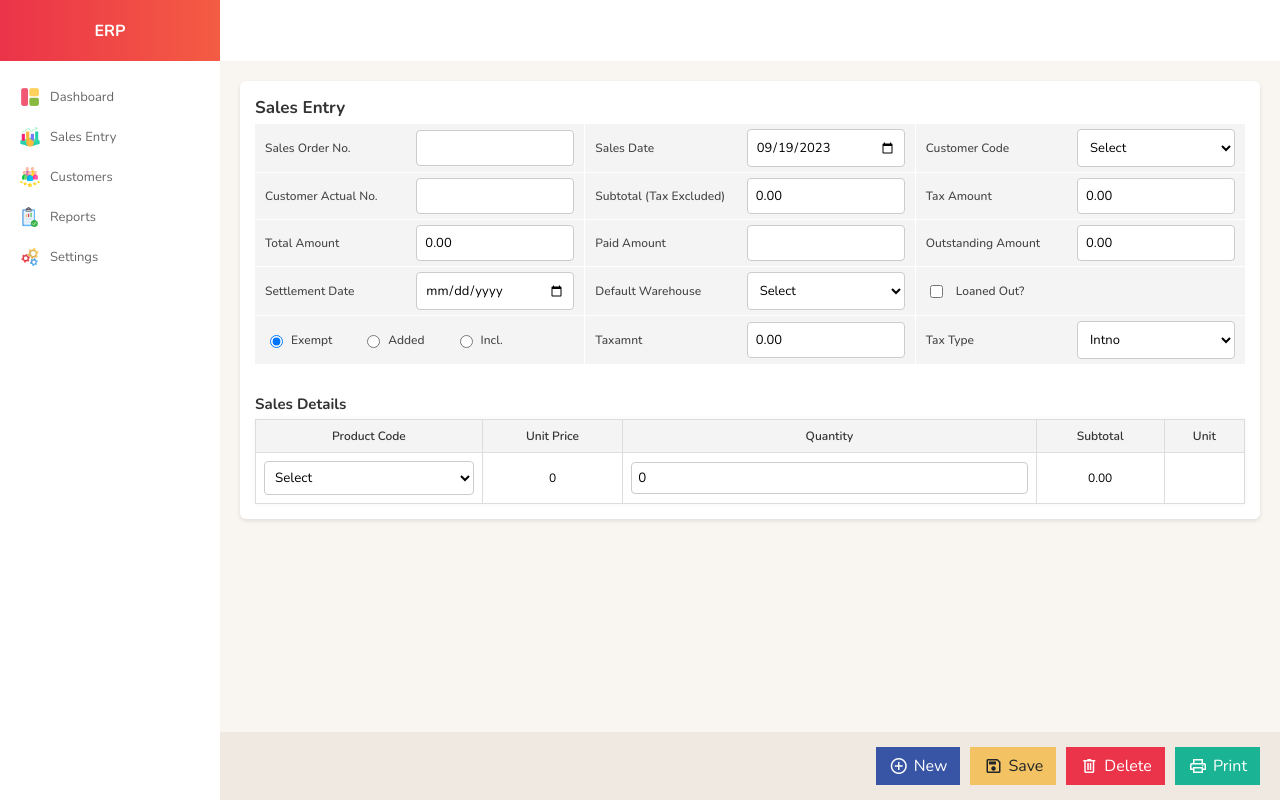
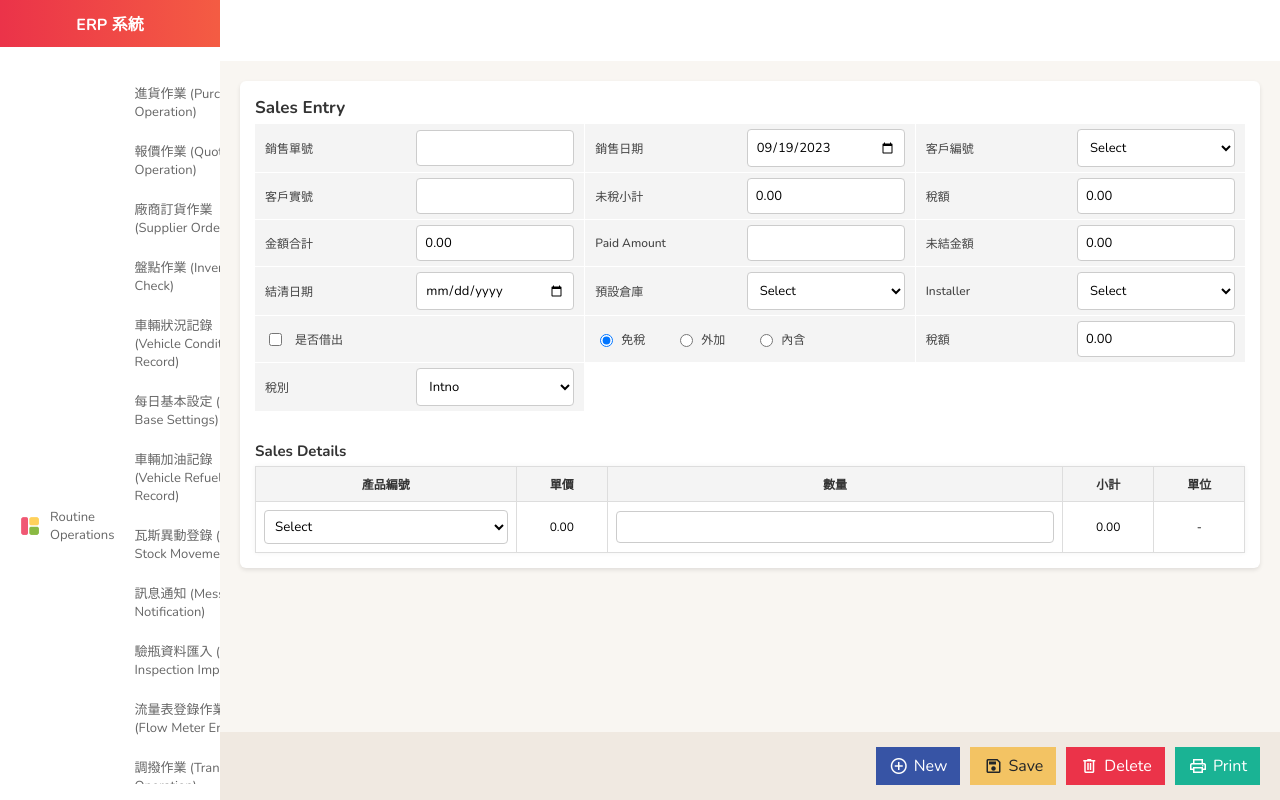
Before and after one commit to Hari2734/erp_sales_ui, a React (Create React App) app: page / in a window 1280 px wide. Built offline with nearby package versions, Linux system fonts and the light colour scheme.

Commit message:
changes to other language

```diff
--- a/src/components/SalesForm.jsx
+++ b/src/components/SalesForm.jsx
@@ -1,44 +1,44 @@
-import React, { useState, useEffect } from 'react';
-import '../styles/ErpSales.css'; // Assuming you have a CSS file for styling
-import data from './data.json';
+import React, { useState, useEffect } from "react";
+import "../styles/ErpSales.css"; // Assuming you have a CSS file for styling
+import data from "./data.json";
 
 const SalesEntry = () => {
   const [form, setForm] = useState({
-    salesOrderNo: '',
-    salesDate: '2023-09-19',
-    customerId: '',
-    customerActualNo: '',
-    paidAmount: '',
-    settlementDate: '',
-    warehouseId: '',
+    salesOrderNo: "",
+    salesDate: "2023-09-19",
+    customerId: "",
+    customerActualNo: "",
+    paidAmount: "",
+    settlementDate: "",
+    warehouseId: "",
     isBorrowed: false,
-    taxType: 'intno',
-    taxOption: 'Exempt',
+    taxType: "intno",
+    taxOption: "Exempt",
   });
 
   const [salesItem, setSalesItem] = useState({
-    productId: '',
-    quantity: 0,
+    productId: "",
+    quantity: "",
     price: 0,
     subtotal: 0,
   });
 
   useEffect(() => {
-    const product = data.products.find(p => p.id === salesItem.productId);
-    const price = product ? product.price : 0;
+    const product = data.products.find((p) => p.id === salesItem.productId);
+    const price = product ? product.price : "";
     const subtotal = price * salesItem.quantity;
-    setSalesItem(prev => ({ ...prev, price, subtotal }));
+    setSalesItem((prev) => ({ ...prev, price, subtotal }));
   }, [salesItem.productId, salesItem.quantity]);
 
   const handleFormChange = (field, value) => {
-    setForm(prev => ({ ...prev, [field]: value }));
+    setForm((prev) => ({ ...prev, [field]: value }));
   };
 
   const handleItemChange = (field, value) => {
-    setSalesItem(prev => ({ ...prev, [field]: value }));
+    setSalesItem((prev) => ({ ...prev, [field]: value }));
   };
 
-  const taxAmount = form.taxOption === 'Added' ? salesItem.subtotal * 0.1 : 0;
+  const taxAmount = form.taxOption === "Added" ? salesItem.subtotal * 0.1 : 0;
   const totalAmount = salesItem.subtotal + taxAmount;
   const outstandingAmount = totalAmount - (parseFloat(form.paidAmount) || 0);
 
@@ -49,75 +49,155 @@ const SalesEntry = () => {
 
         <div className="form-grid">
           <label>
-          Sales Order No.
-          <input type="text" value={form.salesOrderNo} onChange={e => handleFormChange('salesOrderNo', e.target.value)} />
+          銷售單號
+            <input
+              type="text"
+              value={form.salesOrderNo}
+              onChange={(e) => handleFormChange("salesOrderNo", e.target.value)}
+            />
           </label>
           <label>
-          Sales Date
-          <input type="date" value={form.salesDate} onChange={e => handleFormChange('salesDate', e.target.value)} />
+          銷售日期
+            <input
+              type="date"
+              value={form.salesDate}
+              onChange={(e) => handleFormChange("salesDate", e.target.value)}
+            />
           </label>
           <label>
-          Customer Code
-          <select value={form.customerId} onChange={e => handleFormChange('customerId', e.target.value)}>
+          客戶編號
+            <select
+              value={form.customerId}
+              onChange={(e) => handleFormChange("customerId", e.target.value)}
+            >
               <option value="">Select</option>
-            {data.customers.map(c => (
-              <option key={c.id} value={c.id}>{c.name}</option>
+              {data.customers.map((c) => (
+                <option key={c.id} value={c.id}>
+                  {c.name}
+                </option>
               ))}
             </select>
           </label>
           <label>
-          Customer Actual No.
-          <input type="text" value={form.customerActualNo} onChange={e => handleFormChange('customerActualNo', e.target.value)} />
+          客戶實號
+            <input
+              type="text"
+              value={form.customerActualNo}
+              onChange={(e) =>
+                handleFormChange("customerActualNo", e.target.value)
+              }
+            />
           </label>
           <label>
-          Subtotal (Tax Excluded)
+          未稅小計
             <input type="text" value={salesItem.subtotal.toFixed(2)} readOnly />
           </label>
           <label>
-          Tax Amount
+          稅額
             <input type="text" value={taxAmount.toFixed(2)} readOnly />
           </label>
           <label>
-          Total Amount
+          金額合計
             <input type="text" value={totalAmount.toFixed(2)} readOnly />
           </label>
           <label>
             Paid Amount
-          <input type="text" value={form.paidAmount} onChange={e => handleFormChange('paidAmount', e.target.value)} />
+            <input
+              type="text"
+              value={form.paidAmount}
+              onChange={(e) => handleFormChange("paidAmount", e.target.value)}
+            />
           </label>
           <label>
-          Outstanding Amount
+          未結金額
             <input type="text" value={outstandingAmount.toFixed(2)} readOnly />
           </label>
           <label>
-          Settlement Date
-          <input type="date" value={form.settlementDate} onChange={e => handleFormChange('settlementDate', e.target.value)} />
+          結清日期
+            <input
+              type="date"
+              value={form.settlementDate}
+              onChange={(e) =>
+                handleFormChange("settlementDate", e.target.value)
+              }
+            />
           </label>
           <label>
-          Default Warehouse
-          <select value={form.warehouseId} onChange={e => handleFormChange('warehouseId', e.target.value)}>
+          預設倉庫
+            <select
+              value={form.warehouseId}
+              onChange={(e) => handleFormChange("warehouseId", e.target.value)}
+            >
               <option value="">Select</option>
-            {data.warehouses.map(w => (
-              <option key={w.id} value={w.id}>{w.name}</option>
+              {data.warehouses.map((w) => (
+                <option key={w.id} value={w.id}>
+                  {w.name}
+                </option>
               ))}
             </select>
           </label>
+          <label>
+            Installer
+            <select
+              value={form.installerId}
+              onChange={(e) => handleFormChange("installerId", e.target.value)}
+            >
+              <option value="">Select</option>
+              {data.salespersons.map((sp) => (
+                <option key={sp.id} value={sp.id}>
+                  {sp.name}
+                </option>
+              ))}
+            </select>
+          </label>
+
           <label className="checkbox-label">
-          Loaned Out?
-          <input type="checkbox" checked={form.isBorrowed} onChange={e => handleFormChange('isBorrowed', e.target.checked)} />
+          是否借出
+            <input
+              type="checkbox"
+              checked={form.isBorrowed}
+              onChange={(e) => handleFormChange("isBorrowed", e.target.checked)}
+            />
           </label>
           <div className="radio-group">
-          <label><input type="radio" name="taxOption" checked={form.taxOption === 'Exempt'} onChange={() => handleFormChange('taxOption', 'Exempt')} /> Exempt</label>
-          <label><input type="radio" name="taxOption" checked={form.taxOption === 'Added'} onChange={() => handleFormChange('taxOption', 'Added')} /> Added</label>
-          <label><input type="radio" name="taxOption" checked={form.taxOption === 'Incl.'} onChange={() => handleFormChange('taxOption', 'Incl.')} /> Incl.</label>
+            <label>
+              <input
+                type="radio"
+                name="taxOption"
+                checked={form.taxOption === "Exempt"}
+                onChange={() => handleFormChange("taxOption", "Exempt")}
+              />{" "}
+              免稅
+            </label>
+            <label>
+              <input
+                type="radio"
+                name="taxOption"
+                checked={form.taxOption === "Added"}
+                onChange={() => handleFormChange("taxOption", "Added")}
+              />{" "}
+              外加
+            </label>
+            <label>
+              <input
+                type="radio"
+                name="taxOption"
+                checked={form.taxOption === "Incl."}
+                onChange={() => handleFormChange("taxOption", "Incl.")}
+              />{" "}
+              內含
+            </label>
           </div>
           <label>
-          Taxamnt
+          稅額
             <input type="text" value={taxAmount.toFixed(2)} readOnly />
           </label>
           <label>
-          Tax Type
-          <select value={form.taxType} onChange={e => handleFormChange('taxType', e.target.value)}>
+          稅別
+            <select
+              value={form.taxType}
+              onChange={(e) => handleFormChange("taxType", e.target.value)}
+            >
               <option value="intno">Intno</option>
             </select>
           </label>
@@ -127,38 +207,50 @@ const SalesEntry = () => {
         <table className="sales-table">
           <thead>
             <tr>
-            <th>Product Code</th>
-            <th>Unit Price</th>
-            <th>Quantity</th>
-            <th>Subtotal</th>
-            <th>Unit</th>
+              <th>產品編號</th>
+              <th>單價</th>
+              <th>數量</th>
+              <th>小計</th>
+              <th>單位</th>
             </tr>
           </thead>
           <tbody>
             <tr>
               <td>
-              <select value={salesItem.productId} onChange={e => handleItemChange('productId', e.target.value)}>
+                <select
+                  value={salesItem.productId}
+                  onChange={(e) =>
+                    handleItemChange("productId", e.target.value)
+                  }
+                >
                   <option value="">Select</option>
-                {data.products.map(p => (
-                  <option key={p.id} value={p.id}>{p.name}</option>
+                  {data.products.map((p) => (
+                    <option key={p.id} value={p.id}>
+                      {p.name}
+                    </option>
                   ))}
                 </select>
               </td>
-            <td>{salesItem.price}</td>
+              <td>{salesItem.price || "0.00"}</td>
               <td>
                 <input
                   type="number"
-                value={salesItem.quantity}
-                onChange={e => handleItemChange('quantity', parseInt(e.target.value) || 0)}
+                  value={salesItem.quantity || ""}
+                  onChange={(e) =>
+                    handleItemChange("quantity", parseInt(e.target.value) || 0)
+                  }
                   min="0"
+                  disabled={!salesItem.productId}
                 />
               </td>
               <td>{salesItem.subtotal.toFixed(2)}</td>
-            <td>{data.products.find(p => p.id === salesItem.productId)?.unit || ''}</td>
+              <td>
+                {data.products.find((p) => p.id === salesItem.productId)
+                  ?.unit || "-"}
+              </td>
             </tr>
           </tbody>
         </table>
-
       </div>
       <div className="footer-button-group">
         <button className="btn btn-primary">
--- a/src/components/Sidebar.jsx
+++ b/src/components/Sidebar.jsx
@@ -1,21 +1,35 @@
 import React from "react";
 import "../styles/Sidebar.css";
+
+// Icons (can be replaced or extended)
 import Dashboard from "../assets/images/dashboard.png";
-import Sales from "../assets/images/sales.png";
-import Customers from"../assets/images/customers.png";
-import Reports from "../assets/images/reports.png";
-import Settings from "../assets/images/settings.png";
 
 export default function Sidebar() {
   return (
     <div className="sidebar">
-      <h2>ERP</h2>
+      <h2>ERP 系統</h2>
       <ul>
-        <li> <img src={Dashboard}/> Dashboard</li>
-        <li> <img src={Sales}/> Sales Entry</li>
-        <li> <img src={Customers}/> Customers</li>
-        <li> <img src={Reports}/> Reports</li>
-        <li> <img src={Settings}/> Settings</li>
+        <li className="main-item">
+          <img src={Dashboard} alt="Routine Operations" />
+          Routine Operations
+          <ul className="sub-menu">
+            <li>進貨作業 (Purchase Operation)</li>
+            <li>報價作業 (Quotation Operation)</li>
+            <li>廠商訂貨作業 (Supplier Order)</li>
+            <li>盤點作業 (Inventory Check)</li>
+            <li>車輛狀況記錄 (Vehicle Condition Record)</li>
+            <li>每日基本設定 (Daily Base Settings)</li>
+            <li>車輛加油記錄 (Vehicle Refueling Record)</li>
+            <li>瓦斯異動登錄 (Gas Stock Movement)</li>
+            <li>訊息通知 (Message Notification)</li>
+            <li>驗瓶資料匯入 (Bottle Inspection Import)</li>
+            <li>流量表登錄作業 (Flow Meter Entry)</li>
+            <li>調撥作業 (Transfer Operation)</li>
+            <li>卡車管理 (Truck Management)</li>
+            <li>送貨管理 (Delivery Management)</li>
+            <li>發票開立作業 (Invoice Issuance)</li>
+          </ul>
+        </li>
       </ul>
     </div>
   );
--- a/src/components/data.json
+++ b/src/components/data.json
@@ -2,58 +2,58 @@
     "customers": [
     {
     "id": "C001",
-    "name": "Taipei Trading Company"
+    "name": "台北貿易行"
     },
     {
     "id": "C002",
-    "name": "Taichung Xinfeng Enterprise"
+    "name": "台中鑫豐企業"
     },
     {
     "id": "C003",
-    "name": "Kaohsiung Electric Works Company"
+    "name": "高雄電工社"
     }
     ],
     "salespersons": [
     {
     "id": "S01",
-    "name": "Wang Xiaoming"
+    "name": "王小明"
     },
     {
     "id": "S02",
-    "name": "Chen Meihua"
+    "name": "陳美華"
     }
     ],
     "warehouses": [
     {
     "id": "W01",
-    "name": "Warehouse No. 1"
+    "name": "一號倉"
     },
     {
     "id": "W02",
-    "name": "Supply Warehouse"
+    "name": "備品倉"
     },
     {
     "id": "W03",
-    "name": "Oil Products Area"
+    "name": "油品區"
     }
     ],
     "products": [
     {
     "id": "P001",
-    "name": "Diesel",
-    "unit": "liter",
+    "name": "柴油",
+    "unit": "公升",
     "price": 32.5
     },
     {
     "id": "P002",
-    "name": "Gear Oil",
-    "unit": "bottle",
+    "name": "齒輪油",
+    "unit": "瓶",
     "price": 180
     },
     {
     "id": "P003",
-    "name": "Engine Oil",
-    "unit": "barrel",
+    "name": "引擎潤滑油",
+    "unit": "桶",
     "price": 1500
     }
     ]
```
Lines whose indentation alone changed are shown as unchanged.
